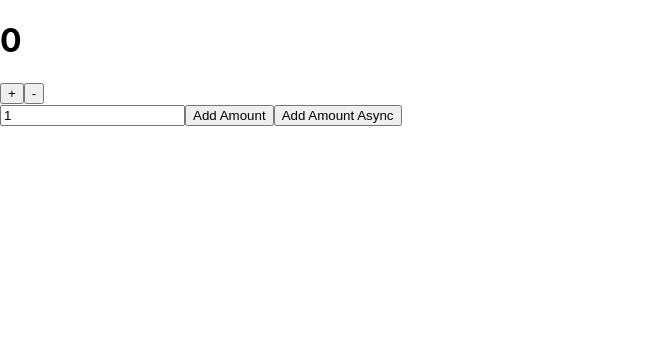
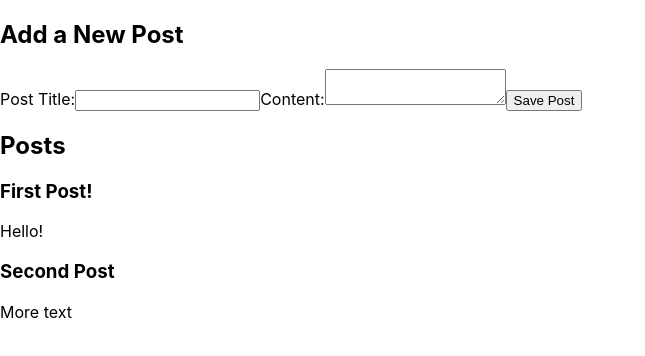
Before and after one commit to jhkim988/redux-learn, a React (Create React App) app: page / in a window 1280 px wide. Shown: the top 356 px of the page, without its empty margins (0-645 px from the left). Built offline with nearby package versions, Linux system fonts and the light colour scheme.

Commit message:
Basic Redux Data Flow

```diff
--- a/src/App.js
+++ b/src/App.js
@@ -1,9 +1,11 @@
-import { Counter } from './feature/counter/Counter';
+import { AddPostForm } from "./redux_essentials/BasicReduxDataFlow/AddPostForm";
+import { PostsList } from "./redux_essentials/BasicReduxDataFlow/PostsList";
 
 function App() {
   return (
     <>
-      <Counter/>
+      <AddPostForm />
+      <PostsList />
     </>
   );
 }
--- a/src/index.js
+++ b/src/index.js
@@ -3,7 +3,7 @@
 import './index.css';
 import App from './App';
 import reportWebVitals from './reportWebVitals';
-import store from './app/store';
+import store from './redux_essentials/BasicReduxDataFlow/store';
 import { Provider } from 'react-redux';
 
 
--- /dev/null
+++ b/src/redux_essentials/BasicReduxDataFlow/AddPostForm.js
@@ -0,0 +1,48 @@
+import { useState } from 'react';
+import { useDispatch } from 'react-redux';
+import { nanoid } from '@reduxjs/toolkit'; // id 생성 함수
+import { postAdded } from './postsReducer';
+
+export const AddPostForm = () => {
+  const [title, setTitle] = useState('');
+  const [content, setContent] = useState('');
+  const dispatch = useDispatch();
+
+  const onTitleChanged = e => setTitle(e.target.value);
+  const onContentChanged = e => setContent(e.target.value);
+  const onSavePostClicked = () => {
+    if (title && content) {
+      dispatch(postAdded({
+        id: nanoid(),
+        title,
+        content,
+      }));
+    }
+    setTitle('');
+    setContent('');
+  }
+
+  return (
+    <section>
+      <h2>Add a New Post</h2>
+      <form>
+        <label htmlFor="postTitle">Post Title:</label>
+        <input
+          type="text"
+          id="postTitle"
+          name="postTitle"
+          value={title}
+          onChange={onTitleChanged}
+        />
+        <label htmlFor="postContent">Content:</label>
+        <textarea
+          id="postContent"
+          name="postContent"
+          value={content}
+          onChange={onContentChanged}
+        />
+        <button type="button" onClick={onSavePostClicked}>Save Post</button>
+      </form>
+    </section>
+  )
+}
--- /dev/null
+++ b/src/redux_essentials/BasicReduxDataFlow/PostsList.js
@@ -0,0 +1,17 @@
+import { useSelector } from "react-redux";
+
+export const PostsList = () => {
+  const posts = useSelector(state => state.posts);
+
+  return (
+    <section className="posts-list">
+      <h2>Posts</h2>
+      {posts.map(post => (
+        <article className="post-excerpt" key={post.id}>
+          <h3>{post.title}</h3>
+          <p className="post-content">{post.content.substring(0, 100)}</p>
+        </article>
+      ))}
+    </section>
+  )
+}
--- /dev/null
+++ b/src/redux_essentials/BasicReduxDataFlow/postsReducer.js
@@ -0,0 +1,19 @@
+import { createSlice } from "@reduxjs/toolkit";
+
+const initialState = [
+  { id: '1', title: "First Post!", content: "Hello!"},
+  { id: '2', title: 'Second Post', content: 'More text'},
+]
+
+export const postsSlice = createSlice({
+  name: "posts",
+  initialState,
+  reducers: {
+    postAdded: (state, action) => {
+      state.push(action.payload); // createSlice 내부에서만 이런 방식으로 업데이트 가능(immer)
+    }
+  }
+})
+
+export const { postAdded } = postsSlice.actions;
+export default postsSlice.reducer
--- /dev/null
+++ b/src/redux_essentials/BasicReduxDataFlow/store.js
@@ -0,0 +1,4 @@
+import { configureStore } from "@reduxjs/toolkit";
+import postsReducer from "./postsReducer";
+
+export default configureStore({ reducer: { posts: postsReducer }});
```
